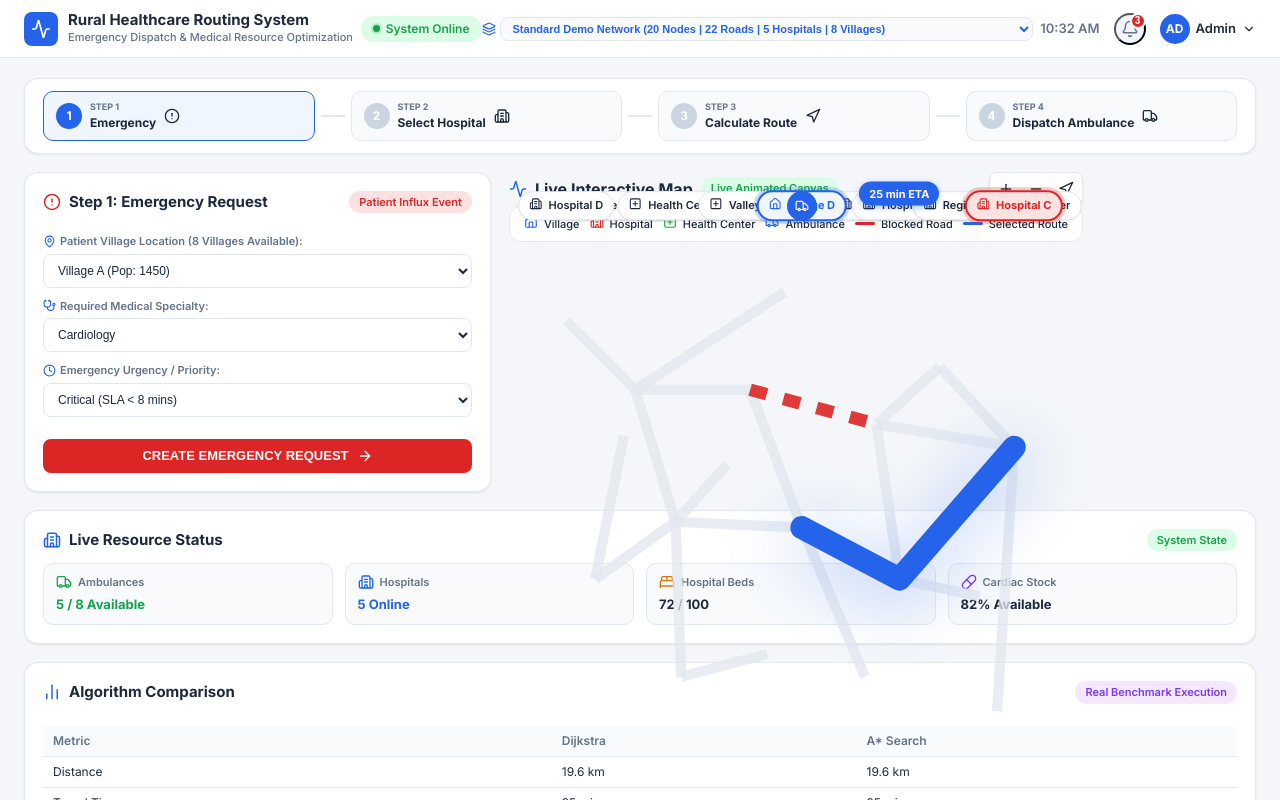
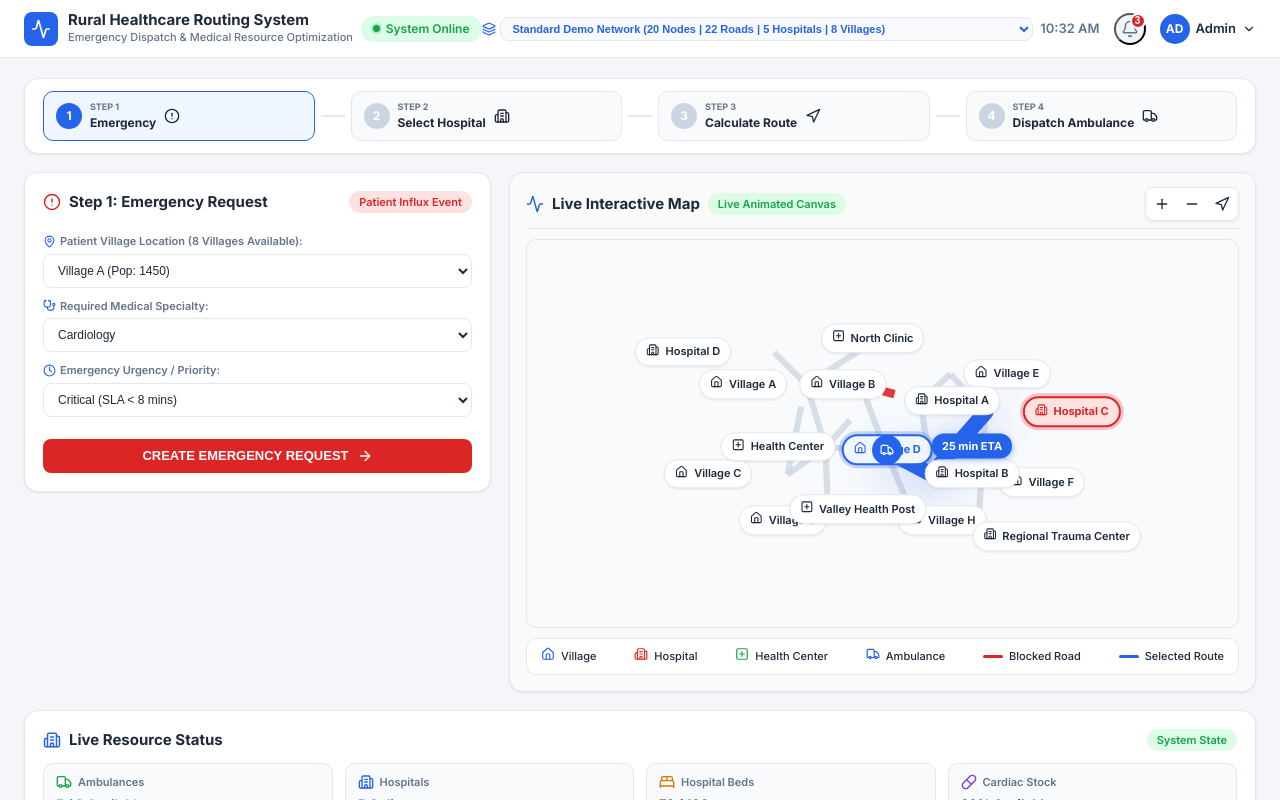
Before and after one commit to ayush06patil-oss/coderushayush, a React (Vite) app: page / in a window 1280 px wide. Shown: the top 800 px of the page. Built offline with nearby package versions, Linux system fonts and the light colour scheme.

Commit message:
fix: resolve map viewport overflow & top header badge collision by scaling node coordinates to 15%..85% safe canvas area and constraining SVG viewBox

```diff
--- a/src/components/Map.jsx
+++ b/src/components/Map.jsx
@@ -41,9 +41,14 @@ export default function Map({
     return dict;
   }, [nodes]);
 
+  // Scale node percentage coordinates into 15%..85% viewport range so badges never overlap top header bar or spill out
   const getNodePos = (nodeId) => {
     const node = nodeDict[nodeId];
-    return node ? { x: node.x, y: node.y } : { x: 50, y: 50 };
+    if (!node) return { x: 50, y: 50 };
+    return {
+      x: 15 + (node.x / 100) * 70,
+      y: 15 + (node.y / 100) * 70
+    };
   };
 
   // Construct continuous SVG polyline points string for active calculated path
@@ -84,7 +89,6 @@ export default function Map({
   // Filter display nodes for clean HTML DOM badges (Villages, Hospitals, Health Centers)
   const displayBadges = useMemo(() => {
     if (!Array.isArray(nodes)) return [];
-    // Display all named villages, hospitals, health centers
     return nodes.filter(n => n && (n.type === "village" || n.type === "hospital" || n.type === "health_center" || ["node_v_a", "node_v_b", "node_v_d", "node_h_a", "node_h_b", "node_h_c"].includes(n.id)));
   }, [nodes]);
 
@@ -99,12 +103,14 @@ export default function Map({
 
   // Fallback initial position for ambulance marker if ambulancePos not yet calculated
   const startNodePos = calculatedPath && calculatedPath.length > 0 ? getNodePos(calculatedPath[0]) : { x: 51, y: 56 };
-  const currentAmbX = ambulancePos ? ambulancePos.x : startNodePos.x;
-  const currentAmbY = ambulancePos ? ambulancePos.y : startNodePos.y;
+  const rawAmbX = ambulancePos ? ambulancePos.x : (calculatedPath && calculatedPath.length > 0 ? nodeDict[calculatedPath[0]]?.x || 50 : 50);
+  const rawAmbY = ambulancePos ? ambulancePos.y : (calculatedPath && calculatedPath.length > 0 ? nodeDict[calculatedPath[0]]?.y || 50 : 50);
+  const currentAmbX = 15 + (rawAmbX / 100) * 70;
+  const currentAmbY = 15 + (rawAmbY / 100) * 70;
 
   return (
     <div className="map-card primary-demo-map">
-      {/* Map Header */}
+      {/* 1. Top Header Bar */}
       <div className="map-header">
         <h2 className="map-title inline-flex items-center gap-2">
           <Activity size={18} className="text-primary" />
@@ -126,9 +132,10 @@ export default function Map({
         </div>
       </div>
 
+      {/* 2. Middle Constrained Viewport Canvas */}
       <div className="map-viewport" style={{ transform: `scale(${zoomLevel})` }}>
-        {/* SVG Network Grid & Active A* Route Canvas */}
-        <svg className="map-svg-canvas" viewBox="0 0 100 100" preserveAspectRatio="none">
+        {/* SVG Network Grid & Active A* Route Canvas strictly constrained with viewBox */}
+        <svg className="map-svg-canvas" viewBox="0 0 100 100" preserveAspectRatio="xMidYMid meet">
           {/* Layer 1: Background Road Network Grid */}
           {(roads || []).map((road) => {
             if (!road) return null;
@@ -143,8 +150,8 @@ export default function Map({
                 y1={from.y}
                 x2={to.x}
                 y2={to.y}
-                stroke={road.blocked ? "#DC2626" : "#E2E8F0"}
-                strokeWidth={road.blocked ? "2.2" : "1.8"}
+                stroke={road.blocked ? "#DC2626" : "#CBD5E1"}
+                strokeWidth={road.blocked ? "2.2" : "1.6"}
                 strokeDasharray={road.blocked ? "3,3" : "none"}
                 opacity={road.blocked ? "0.9" : "0.75"}
               />
@@ -169,15 +176,16 @@ export default function Map({
         {routeMidpointPos && (
           <div
             className="map-time-label active-path-label midpoint-time-tag"
-            style={{ left: `${routeMidpointPos.x}%`, top: `${routeMidpointPos.y - 3}%` }}
+            style={{ left: `${routeMidpointPos.x}%`, top: `${routeMidpointPos.y - 4}%` }}
           >
             {totalRouteTravelTime} min ETA
           </div>
         )}
 
-        {/* Clean HTML Badges (Villages, Hospitals, Health Centers) */}
+        {/* Clean HTML Badges (Villages, Hospitals, Health Centers) Safely Positioned Inside Canvas */}
         {displayBadges.map((node) => {
           if (!node) return null;
+          const pos = getNodePos(node.id);
           let nodeIcon = <Home size={13} />;
           let nodeClass = "node-badge village";
 
@@ -198,7 +206,7 @@ export default function Map({
             <div
               key={`badge_${node.id}`}
               className={`${nodeClass} ${isSelected ? 'selected-node-highlight' : ''} ${isInPath ? 'in-path-node' : ''} ${isOrigin ? 'origin-badge' : ''} ${isDestination ? 'destination-badge' : ''}`}
-              style={{ left: `${node.x}%`, top: `${node.y}%` }}
+              style={{ left: `${pos.x}%`, top: `${pos.y}%` }}
               onClick={() => handleNodeClick(node)}
             >
               <span className="node-badge-icon">{nodeIcon}</span>
@@ -231,8 +239,8 @@ export default function Map({
           <div
             className="map-popup-card"
             style={{
-              left: `${Math.min(activePopupNode.x || 50, 70)}%`,
-              top: `${Math.max((activePopupNode.y || 50) - 15, 10)}%`
+              left: `${Math.min(getNodePos(activePopupNode.id).x || 50, 70)}%`,
+              top: `${Math.max((getNodePos(activePopupNode.id).y || 50) - 15, 10)}%`
             }}
           >
             <div className="popup-header">
@@ -281,7 +289,7 @@ export default function Map({
         )}
       </div>
 
-      {/* Map Legend */}
+      {/* 3. Bottom Legend Footer */}
       <div className="map-legend">
         <div className="legend-item">
           <span className="legend-icon village-color"><Home size={14} /></span>
--- a/src/index.css
+++ b/src/index.css
@@ -1004,19 +1004,19 @@ body {
 .cursor-pointer { cursor: pointer; }
 .log-toggle-btn { background: none; border: none; cursor: pointer; color: var(--text-muted); }
 
-/* Map Component Styles — Clean Scrollable Map Container */
-.map-card.clean-scrollable-map {
+/* Map Component Styles — Clean Constrained Layout Fix */
+.map-card {
   background-color: #FAFAFA;
   border: 1px solid var(--border-color);
   border-radius: var(--radius-card);
-  padding: 18px;
+  padding: 16px;
   flex: 1;
   display: flex;
   flex-direction: column;
   position: sticky;
   top: 74px;
   height: calc(100vh - 100px);
-  max-height: 650px;
+  max-height: 520px;
   overflow: hidden;
   box-shadow: var(--shadow-sm);
 }
@@ -1025,11 +1025,15 @@ body {
   display: flex;
   align-items: center;
   justify-content: space-between;
-  z-index: 10;
+  height: 40px;
+  margin-bottom: 10px;
+  padding-bottom: 8px;
+  border-bottom: 1px solid var(--border-color);
+  z-index: 20;
 }
 
 .map-title {
-  font-size: 16px;
+  font-size: 15px;
   font-weight: 700;
 }
 
@@ -1060,41 +1064,28 @@ body {
   background-color: #F1F5F9;
 }
 
-.scrollable-map-viewport {
+.map-viewport {
   flex: 1;
-  margin: 12px 0;
+  position: relative;
+  width: 100%;
+  overflow: hidden;
   border-radius: 10px;
+  background-color: #F8FAFC;
   border: 1px solid var(--border-color);
-  background-color: white;
-}
-
-.scrollable-map-viewport::-webkit-scrollbar {
-  width: 8px;
-  height: 8px;
-}
-
-.scrollable-map-viewport::-webkit-scrollbar-thumb {
-  background-color: #CBD5E1;
-  border-radius: 4px;
 }
 
 .map-svg-canvas {
+  width: 100%;
+  height: 100%;
   position: absolute;
   top: 0;
   left: 0;
+  pointer-events: none;
 }
 
 .active-route-polyline {
   stroke-dasharray: none;
   filter: drop-shadow(0px 2px 6px rgba(37, 99, 235, 0.45));
-}
-
-.clean-golden-node {
-  transition: r 0.15s ease, fill 0.15s ease;
-}
-
-.clean-golden-node:hover {
-  r: 9;
 }
 
 .midpoint-time-tag {
@@ -1127,8 +1118,13 @@ body {
   box-shadow: var(--shadow-sm);
   cursor: pointer;
   transition: transform 0.15s ease, box-shadow 0.15s ease, border-color 0.15s ease;
-  z-index: 12;
+  z-index: 10;
   white-space: nowrap;
+}
+
+.node-badge:hover {
+  transform: translate(-50%, -55%) scale(1.05);
+  box-shadow: var(--shadow-md);
 }
 
 .node-badge.origin-badge {
@@ -1137,7 +1133,7 @@ body {
   color: var(--primary-blue);
   font-weight: 700;
   box-shadow: 0 0 0 3px rgba(37, 99, 235, 0.25);
-  z-index: 15;
+  z-index: 12;
 }
 
 .node-badge.destination-badge {
@@ -1146,7 +1142,7 @@ body {
   color: var(--danger-red);
   font-weight: 700;
   box-shadow: 0 0 0 3px rgba(220, 38, 38, 0.25);
-  z-index: 15;
+  z-index: 12;
 }
 
 .map-ambulance-marker {
@@ -1208,14 +1204,14 @@ body {
 
 .map-legend {
   background-color: white;
-  border-radius: 12px;
+  border-radius: 10px;
   padding: 8px 14px;
   display: flex;
   align-items: center;
   justify-content: space-between;
   border: 1px solid var(--border-color);
-  margin-top: auto;
-  z-index: 10;
+  margin-top: 10px;
+  z-index: 20;
   font-size: 11px;
   font-weight: 500;
   gap: 10px;
```
Also changed, not shown: scratch/test_map_layout_fix.js (added, +33 -0 lines).
